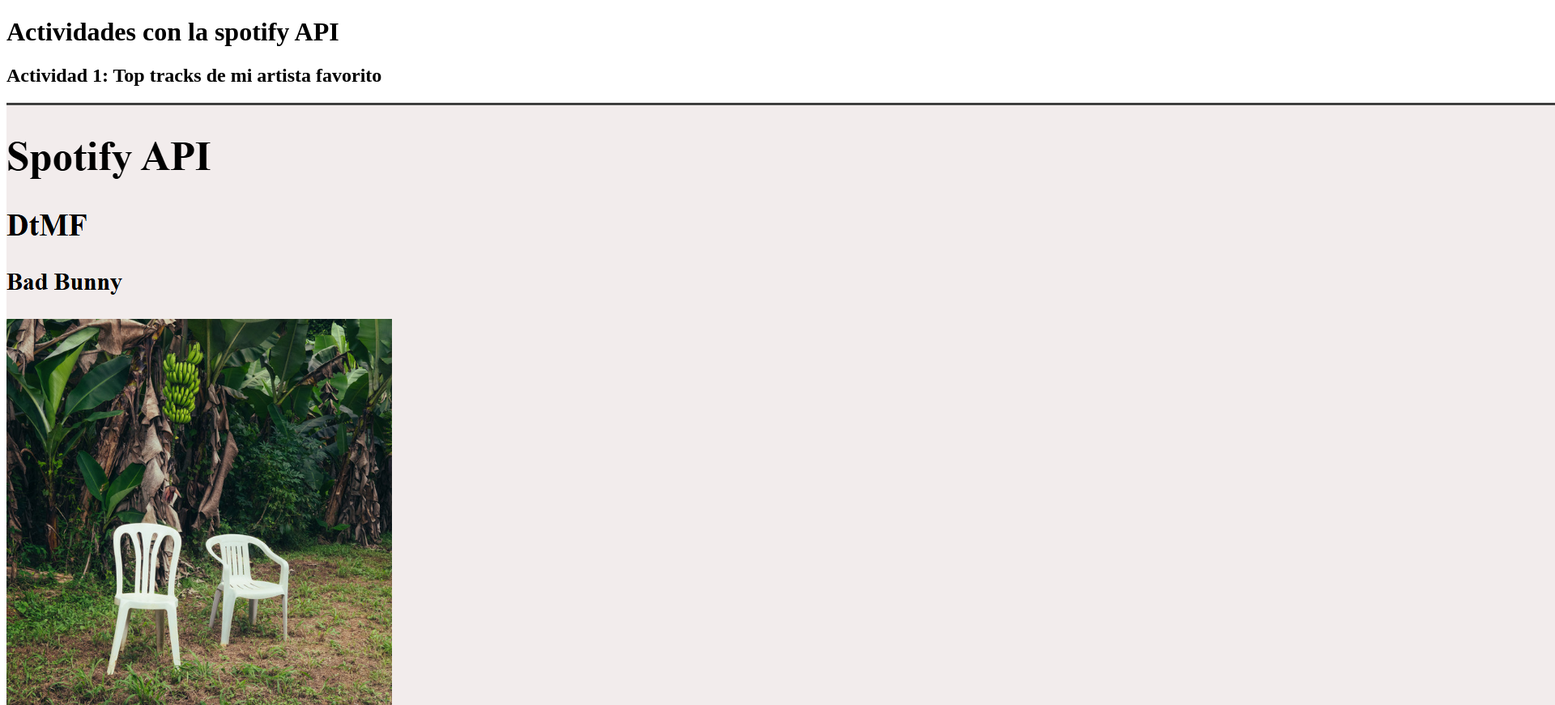
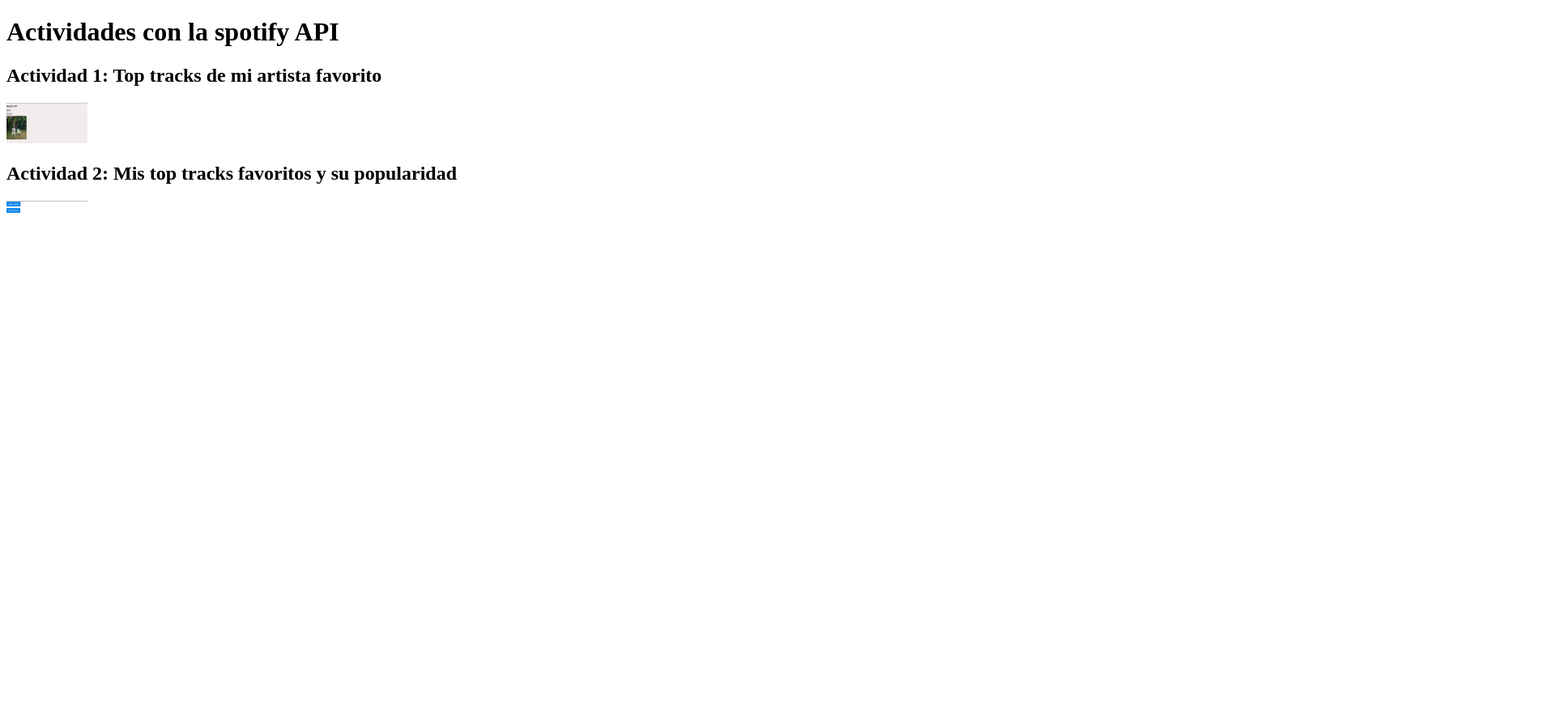
Before and after one commit to mdzpaulina/mdzpaulina.github.io, a website: page paulina_mendez_a01644629/spotifyAPI/index.html in a window 1280 px wide. Shown: the top 871 px of the page at 81% size, 1920 px wide, since content can reach past the window. After the commit the page ends 800 px from the top, so only its background shows below. Drawn offline with Linux system fonts and the light colour scheme.

Commit message:
added style

```diff
--- a/paulina_mendez_a01644629/spotifyAPI/index.html
+++ b/paulina_mendez_a01644629/spotifyAPI/index.html
@@ -4,6 +4,12 @@
     <meta charset="UTF-8">
     <meta name="viewport" content="width=device-width, initial-scale=1.0">
     <title>Spotify API</title>
+    <style>
+        img {
+            width: 100px;
+            height: 50px
+        }
+    </style>
 </head>
 <body>
     <h1>Actividades con la spotify API</h1>
```
